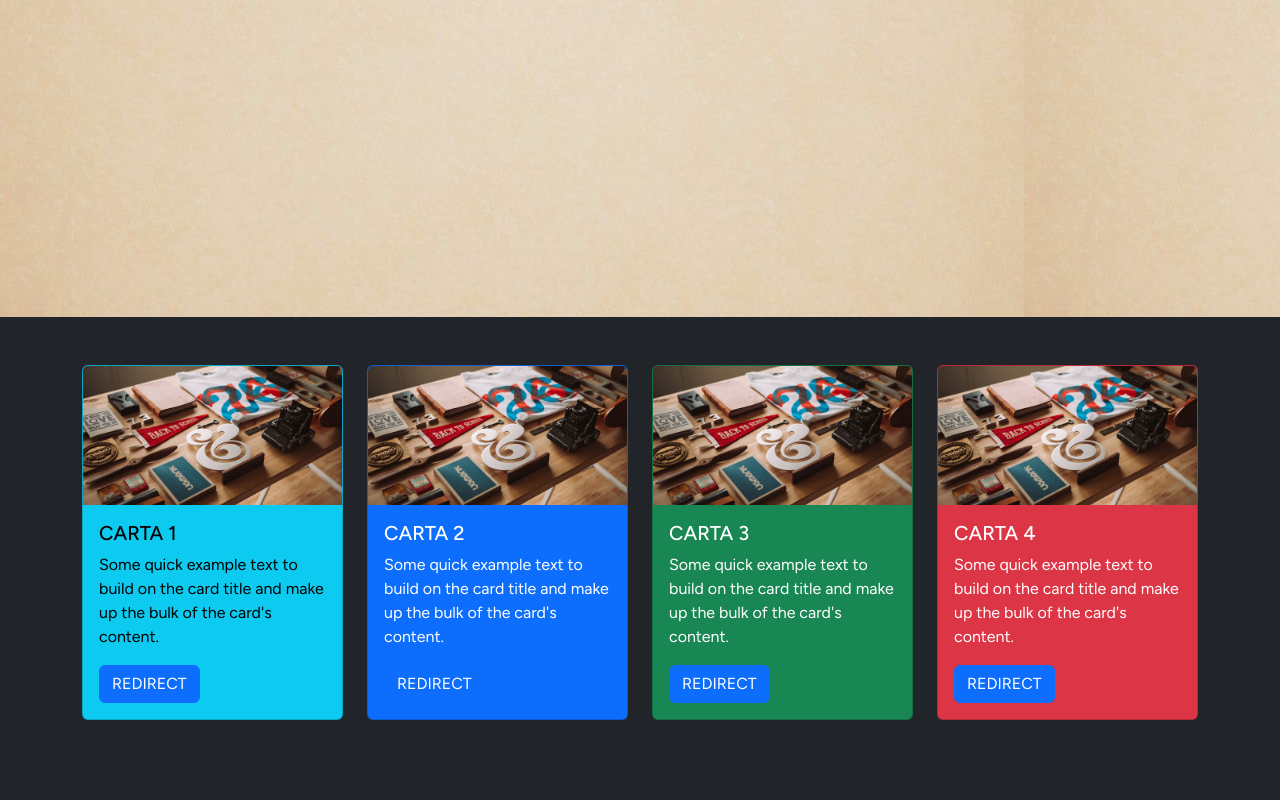
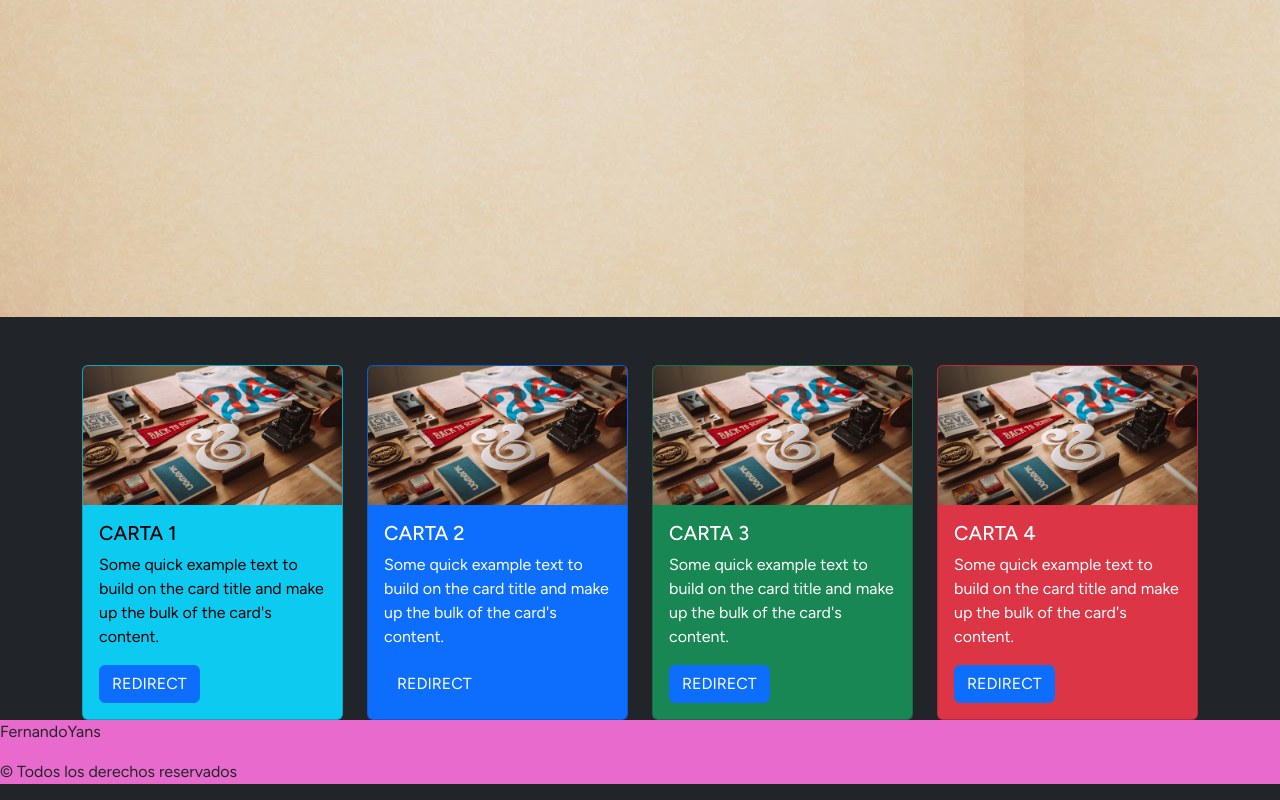
Before and after one commit to FernandoYans/MAQUETANDO-CON-BOOTSTRAP, a plain HTML site: page index.html in a window 1280 px wide. Shown: the part 459-1259 px from the top of the page. Before the commit the page ends 1179 px from the top, so only its background shows below. Drawn offline with nearby package versions, Linux system fonts and the light colour scheme.

Commit message:
agregando footer, etiqueta y css

```diff
--- a/css/style.css
+++ b/css/style.css
@@ -8,3 +8,8 @@
     background-image: url("../img/fondoinicio.jpg");
     height: 90vh;
 }
+
+.footer {
+    grid-area: footer;
+    background-color: #e96acd;
+  }
--- a/index.html
+++ b/index.html
@@ -84,4 +84,8 @@
 
     <script src="https://cdn.jsdelivr.net/npm/bootstrap@5.2.0/dist/js/bootstrap.bundle.min.js" integrity="sha384-A3rJD856KowSb7dwlZdYEkO39Gagi7vIsF0jrRAoQmDKKtQBHUuLZ9AsSv4jD4Xa" crossorigin="anonymous"></script>
 </body>
+<footer class="footer">
+  <p>FernandoYans</p>
+  <p>&copy; Todos los derechos reservados</p>
+</footer>
 </html>
```
Also changed, not shown: pages/galeria.html (+4 -0 lines).
